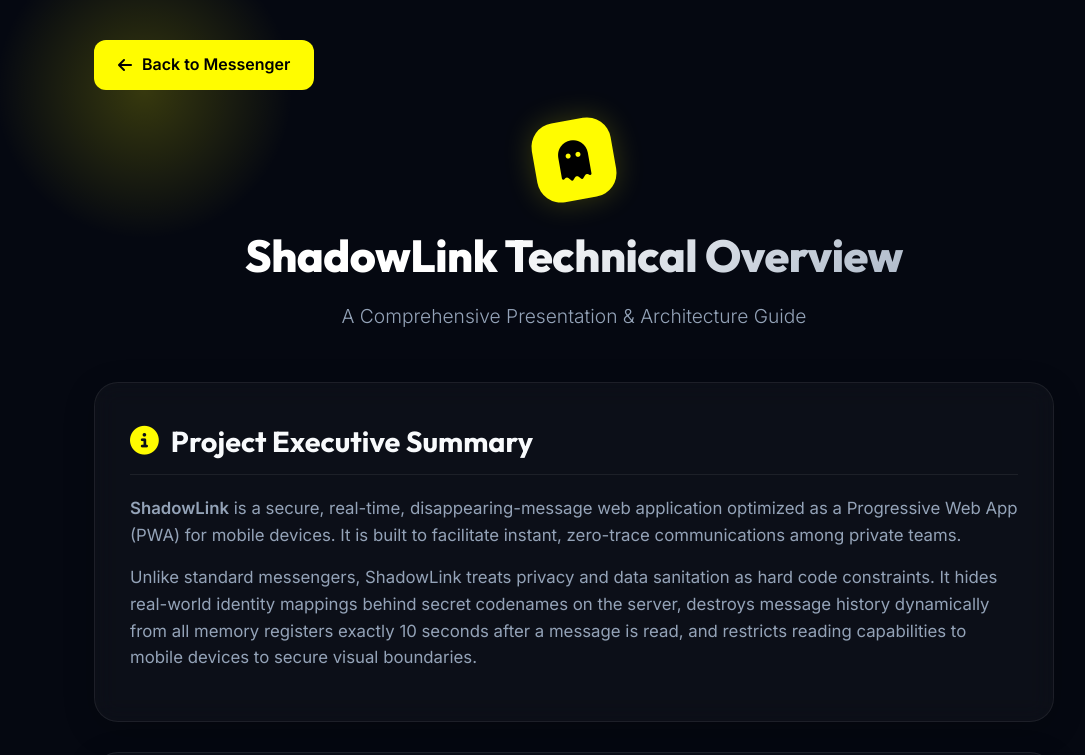
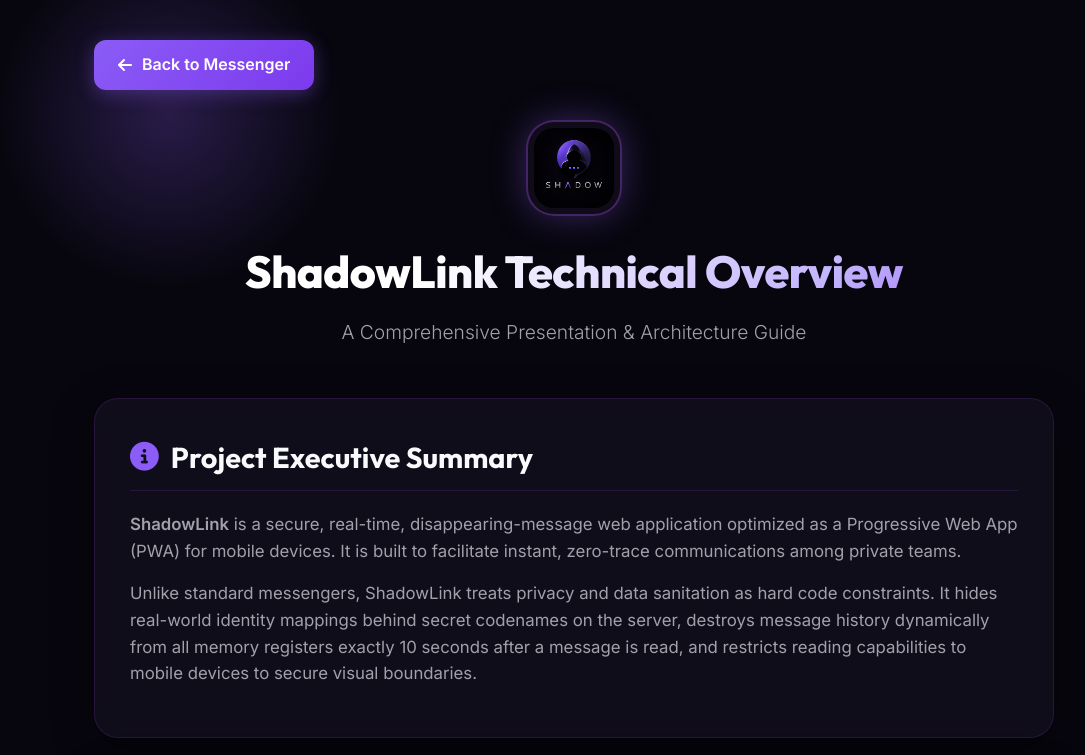
Before and after one commit to TiwariNavneet/shadowLink, a website: page public/about.html in a window 1280 px wide. Shown: the top 755 px of the page, without its empty margins (66-1151 px from the left). Drawn offline with Linux system fonts and the light colour scheme.

Commit message:
Update UI theme styling with purple gradient aesthetic and add custom app icon

```diff
--- a/public/about.html
+++ b/public/about.html
@@ -10,18 +10,21 @@
   <link href="https://fonts.googleapis.com/css2?family=Inter:wght@300;400;500;600&family=Outfit:wght@400;500;600;700;800&display=swap" rel="stylesheet">
   <!-- FontAwesome Icons -->
   <link rel="stylesheet" href="https://cdnjs.cloudflare.com/ajax/libs/font-awesome/6.4.0/css/all.min.css">
+  <link rel="icon" type="image/png" href="icon.png">
+  <link rel="apple-touch-icon" href="icon.png">
 
   <style>
     :root {
-      --bg-color: #050811;
-      --card-bg: rgba(255, 255, 255, 0.03);
-      --border-color: rgba(255, 255, 255, 0.07);
+      --bg-color: #07060e;
+      --card-bg: rgba(22, 17, 34, 0.65);
+      --border-color: rgba(168, 85, 247, 0.15);
       --text-primary: #f8fafc;
-      --text-secondary: #94a3b8;
-      --accent-color: #fffc00;
-      --accent-glow: rgba(255, 252, 0, 0.2);
+      --text-secondary: #a1a1aa;
+      --accent-color: #8b5cf6;
+      --accent-glow: rgba(139, 92, 246, 0.35);
+      --accent-purple: #a855f7;
       --accent-blue: #38bdf8;
-      --accent-green: #4ade80;
+      --accent-green: #34d399;
     }
 
     * {
@@ -49,9 +52,9 @@
       position: absolute;
       top: -100px;
       left: -100px;
-      width: 300px;
-      height: 300px;
-      background: radial-gradient(circle, var(--accent-glow) 0%, transparent 70%);
+      width: 350px;
+      height: 350px;
+      background: radial-gradient(circle, rgba(139, 92, 246, 0.25) 0%, transparent 70%);
       pointer-events: none;
       z-index: -1;
     }
@@ -62,7 +65,7 @@
       right: -100px;
       width: 400px;
       height: 400px;
-      background: radial-gradient(circle, rgba(56, 189, 248, 0.1) 0%, transparent 70%);
+      background: radial-gradient(circle, rgba(99, 102, 241, 0.15) 0%, transparent 70%);
       pointer-events: none;
       z-index: -1;
     }
@@ -76,15 +79,28 @@
       display: inline-flex;
       align-items: center;
       justify-content: center;
-      width: 80px;
-      height: 80px;
-      background-color: var(--accent-color);
-      color: #000;
-      font-size: 2.5rem;
-      border-radius: 24px;
+      width: 96px;
+      height: 96px;
+      background: rgba(18, 14, 28, 0.85);
+      border: 2px solid rgba(168, 85, 247, 0.35);
+      border-radius: 28px;
       margin-bottom: 20px;
-      box-shadow: 0 0 30px var(--accent-glow);
-      transform: rotate(-10deg);
+      box-shadow: 0 0 35px var(--accent-glow);
+      padding: 6px;
+      transition: all 0.3s cubic-bezier(0.4, 0, 0.2, 1);
+    }
+
+    .logo-container:hover {
+      transform: scale(1.05);
+      border-color: rgba(168, 85, 247, 0.7);
+      box-shadow: 0 0 45px rgba(139, 92, 246, 0.55);
+    }
+
+    .brand-logo-img {
+      width: 100%;
+      height: 100%;
+      object-fit: contain;
+      border-radius: 20px;
     }
 
     h1 {
@@ -93,7 +109,7 @@
       font-weight: 800;
       letter-spacing: -0.5px;
       margin-bottom: 10px;
-      background: linear-gradient(135deg, #fff 40%, var(--text-secondary) 100%);
+      background: linear-gradient(135deg, #ffffff 35%, #c4b5fd 75%, #8b5cf6 100%);
       -webkit-background-clip: text;
       -webkit-text-fill-color: transparent;
     }
@@ -110,8 +126,8 @@
       border-radius: 24px;
       padding: 35px;
       margin-bottom: 30px;
-      backdrop-filter: blur(12px);
-      box-shadow: 0 8px 32px 0 rgba(0, 0, 0, 0.2);
+      backdrop-filter: blur(16px);
+      box-shadow: 0 10px 40px 0 rgba(0, 0, 0, 0.4);
     }
 
     h2 {
@@ -145,17 +161,18 @@
     }
 
     .tech-card {
-      background: rgba(255, 255, 255, 0.015);
-      border: 1px solid rgba(255, 255, 255, 0.03);
+      background: rgba(255, 255, 255, 0.02);
+      border: 1px solid rgba(168, 85, 247, 0.1);
       border-radius: 16px;
       padding: 20px;
       transition: all 0.3s ease;
     }
 
     .tech-card:hover {
-      border-color: var(--border-color);
+      border-color: rgba(168, 85, 247, 0.35);
       transform: translateY(-2px);
-      background: rgba(255, 255, 255, 0.03);
+      background: rgba(139, 92, 246, 0.05);
+      box-shadow: 0 8px 25px rgba(0, 0, 0, 0.3);
     }
 
     .tech-card h3 {
@@ -183,7 +200,7 @@
     .concept-list li {
       margin-bottom: 25px;
       padding-left: 15px;
-      border-left: 3px solid var(--accent-blue);
+      border-left: 3px solid var(--accent-color);
     }
 
     .concept-list li h3 {
@@ -206,8 +223,8 @@
     }
 
     .step-number {
-      background: var(--accent-color);
-      color: #000;
+      background: linear-gradient(135deg, #8b5cf6, #6366f1);
+      color: #fff;
       font-family: 'Outfit', sans-serif;
       font-weight: 800;
       width: 32px;
@@ -217,6 +234,7 @@
       align-items: center;
       justify-content: center;
       flex-shrink: 0;
+      box-shadow: 0 0 12px var(--accent-glow);
     }
 
     .step-content h3 {
@@ -234,23 +252,25 @@
       display: inline-flex;
       align-items: center;
       gap: 10px;
-      background: var(--accent-color);
-      color: #000;
+      background: linear-gradient(135deg, #8b5cf6, #7c3aed);
+      color: #fff;
       padding: 12px 24px;
       border-radius: 12px;
       font-weight: 700;
       text-decoration: none;
       transition: all 0.3s ease;
       margin-bottom: 30px;
+      box-shadow: 0 4px 18px var(--accent-glow);
     }
 
     .nav-btn:hover {
-      box-shadow: 0 0 20px var(--accent-glow);
+      box-shadow: 0 0 25px rgba(139, 92, 246, 0.6);
       transform: translateY(-2px);
     }
 
     .color-blue { h3 i { color: var(--accent-blue); } }
     .color-green { h3 i { color: var(--accent-green); } }
+    .color-purple { h3 i { color: var(--accent-purple); } }
     .color-yellow { h3 i { color: var(--accent-color); } }
 
     @media (max-width: 768px) {
@@ -278,7 +298,7 @@
 
     <header>
       <div class="logo-container">
-        <i class="fa-solid fa-ghost"></i>
+        <img src="icon.png" alt="ShadowLink Logo" class="brand-logo-img">
       </div>
       <h1>ShadowLink Technical Overview</h1>
       <p class="subtitle">A Comprehensive Presentation & Architecture Guide</p>
--- a/public/app.js
+++ b/public/app.js
@@ -415,7 +415,7 @@ function renderMessages() {
       innerHTML = `
         <div class="message-bubble ${msg.type === 'sticker' ? 'sticker-bubble' : ''}">
           <div class="message-bubble-header">
-            <span><i class="fa-solid fa-ghost snap-icon"></i>${msg.type === 'sticker' ? 'Short Sticker' : 'Short Message'}</span>
+            <span><i class="fa-solid fa-user-secret snap-icon"></i>${msg.type === 'sticker' ? 'Short Sticker' : 'Short Message'}</span>
           </div>
           <div class="snap-status-text">
             ${getStatusIcon(msg.status)}
@@ -868,9 +868,9 @@ function showLocalNotification(msg) {
 
       const options = {
         body: "You received a new disappearing message",
-        icon: "https://img.icons8.com/color/192/000000/ghost.png",
+        icon: "/icon.png",
         tag: msg.id,
-        badge: "https://img.icons8.com/color/96/000000/ghost.png",
+        badge: "/icon.png",
         vibrate: [1000, 200, 1000, 200, 1000], // Heavy vibration pattern (1s vibration, 0.2s pause)
         requireInteraction: true, // Keep notification active to wake screen
         renotify: true, // Force sound/vibe on new messages
--- a/public/style.css
+++ b/public/style.css
@@ -1,18 +1,26 @@
 :root {
-  --bg-dark: #0a0e17;
-  --panel-bg: rgba(25, 32, 50, 0.65);
-  --border-color: rgba(255, 255, 255, 0.08);
-  --text-primary: #f3f4f6;
-  --text-secondary: #9ca3af;
+  --bg-dark: #07060e;
+  --bg-darker: #040308;
+  --panel-bg: rgba(18, 14, 28, 0.72);
+  --panel-bg-card: rgba(26, 20, 42, 0.65);
+  --border-color: rgba(168, 85, 247, 0.14);
+  --border-highlight: rgba(192, 132, 252, 0.35);
+  --text-primary: #f8fafc;
+  --text-secondary: #a1a1aa;
 
-  --accent-color: #fffc00; /* Snapchat Yellow */
-  --accent-glow: rgba(255, 252, 0, 0.25);
-  --accent-blue: #0abde3;
-  --accent-red: #ff7675;
-  --accent-green: #1dd1a1;
+  --accent-color: #8b5cf6; /* Electric Violet / Cyber Shadow */
+  --accent-glow: rgba(139, 92, 246, 0.35);
+  --accent-purple: #9333ea;
+  --accent-violet: #7c3aed;
+  --accent-indigo: #6366f1;
+  --accent-gradient: linear-gradient(135deg, #8b5cf6 0%, #7c3aed 50%, #6366f1 100%);
+  --accent-glow-strong: rgba(168, 85, 247, 0.6);
+  --accent-blue: #38bdf8;
+  --accent-red: #f43f5e;
+  --accent-green: #10b981;
 
   --glass-blur: blur(20px);
-  --shadow-lg: 0 10px 40px -10px rgba(0, 0, 0, 0.5);
+  --shadow-lg: 0 10px 40px -10px rgba(0, 0, 0, 0.6);
   --transition-smooth: all 0.3s cubic-bezier(0.4, 0, 0.2, 1);
 }
 
@@ -42,18 +50,18 @@ body {
   border-radius: 50%;
   filter: blur(150px);
   z-index: -1;
-  opacity: 0.15;
+  opacity: 0.18;
   pointer-events: none; /* Prevent blocking touch/scroll events */
 }
 
 .bg-glow-1 {
-  background: radial-gradient(circle, var(--accent-blue) 0%, transparent 70%);
+  background: radial-gradient(circle, rgba(139, 92, 246, 0.4) 0%, transparent 70%);
   top: -10%;
   left: -10%;
 }
 
 .bg-glow-2 {
-  background: radial-gradient(circle, var(--accent-color) 0%, transparent 70%);
+  background: radial-gradient(circle, rgba(99, 102, 241, 0.3) 0%, transparent 70%);
   bottom: -10%;
   right: -10%;
 }
@@ -118,11 +126,39 @@ body {
   margin-bottom: 35px;
 }
 
+.logo-wrapper {
+  width: 90px;
+  height: 90px;
+  margin: 0 auto 18px auto;
+  border-radius: 26px;
+  background: rgba(18, 14, 28, 0.85);
+  border: 2px solid rgba(168, 85, 247, 0.35);
+  box-shadow: 0 0 35px var(--accent-glow);
+  padding: 6px;
+  display: flex;
+  align-items: center;
+  justify-content: center;
+  transition: var(--transition-smooth);
+}
+
+.logo-wrapper:hover {
+  transform: scale(1.06);
+  border-color: rgba(168, 85, 247, 0.7);
+  box-shadow: 0 0 45px rgba(139, 92, 246, 0.55);
+}
+
+.brand-logo-img {
+  width: 100%;
+  height: 100%;
+  object-fit: contain;
+  border-radius: 20px;
+}
+
 .logo-icon {
   width: 70px;
   height: 70px;
-  background-color: var(--accent-color);
-  color: #000;
+  background: var(--accent-gradient);
+  color: #fff;
   border-radius: 20px;
   display: flex;
   justify-content: center;
@@ -144,7 +180,7 @@ body {
   font-weight: 800;
   margin-bottom: 8px;
   letter-spacing: -0.5px;
-  background: linear-gradient(135deg, #fff 30%, var(--text-secondary) 100%);
+  background: linear-gradient(135deg, #ffffff 35%, #c4b5fd 75%, #8b5cf6 100%);
   -webkit-background-clip: text;
   -webkit-text-fill-color: transparent;
 }
@@ -175,14 +211,14 @@ body {
 }
 
 .login-form .input-wrapper input:focus {
-  border-color: rgba(255, 252, 0, 0.5);
-  box-shadow: 0 0 15px var(--accent-glow);
+  border-color: rgba(168, 85, 247, 0.6);
+  box-shadow: 0 0 16px rgba(139, 92, 246, 0.3);
 }
 
 .login-submit-btn {
-  background: var(--accent-color);
+  background: var(--accent-gradient);
   border: none;
-  color: #000;
+  color: #fff;
   padding: 16px;
   border-radius: 16px;
   font-size: 1.05rem;
@@ -190,10 +226,11 @@ body {
   cursor: pointer;
   transition: var(--transition-smooth);
   width: 100%;
+  box-shadow: 0 4px 20px rgba(139, 92, 246, 0.35);
 }
 
 .login-submit-btn:hover {
-  box-shadow: 0 0 20px var(--accent-glow);
+  box-shadow: 0 0 25px rgba(139, 92, 246, 0.6);
   transform: translateY(-2px);
 }
 
@@ -343,8 +380,8 @@ body {
 }
 
 .contact-card.active {
-  background: rgba(255, 252, 0, 0.06);
-  border-color: rgba(255, 252, 0, 0.15);
+  background: rgba(139, 92, 246, 0.12);
+  border-color: rgba(168, 85, 247, 0.35);
 }
 
 .contact-card.active .contact-meta h4 {
@@ -385,18 +422,19 @@ body {
 
 .status-indicator.online {
   background-color: var(--accent-green);
-  box-shadow: 0 0 10px rgba(29, 209, 161, 0.5);
+  box-shadow: 0 0 10px rgba(16, 185, 129, 0.5);
 }
 
 /* Chat indicators */
 .unread-badge {
-  background-color: var(--accent-color);
-  color: #000;
+  background: linear-gradient(135deg, #8b5cf6, #ec4899);
+  color: #fff;
   font-size: 0.7rem;
   font-weight: 700;
-  padding: 2px 6px;
+  padding: 2px 7px;
   border-radius: 20px;
   margin-left: 8px;
+  box-shadow: 0 0 10px rgba(139, 92, 246, 0.5);
   animation: pulse 1.5s infinite;
 }
 
@@ -534,8 +572,8 @@ body {
 }
 
 .message-bubble-wrapper.received .message-bubble {
-  background-color: rgba(255, 252, 0, 0.08);
-  border: 1px solid rgba(255, 252, 0, 0.15);
+  background-color: rgba(139, 92, 246, 0.08);
+  border: 1px solid rgba(168, 85, 247, 0.2);
   border-bottom-left-radius: 4px;
 }
 
@@ -549,7 +587,7 @@ body {
 }
 
 .message-bubble-wrapper.received .message-bubble-header {
-  color: var(--accent-color);
+  color: #c4b5fd;
 }
 
 .snap-icon {
@@ -557,11 +595,11 @@ body {
 }
 
 .snap-action-btn {
-  background: var(--accent-color);
+  background: var(--accent-gradient);
   border: none;
-  color: #000;
+  color: #fff;
   font-weight: 600;
-  padding: 6px 12px;
+  padding: 6px 14px;
   border-radius: 8px;
   font-size: 0.8rem;
   cursor: pointer;
@@ -570,11 +608,12 @@ body {
   gap: 6px;
   margin-top: 6px;
   transition: var(--transition-smooth);
+  box-shadow: 0 2px 10px rgba(139, 92, 246, 0.35);
 }
 
 .snap-action-btn:hover {
   transform: scale(1.05);
-  box-shadow: 0 0 15px rgba(255, 252, 0, 0.4);
+  box-shadow: 0 0 16px rgba(139, 92, 246, 0.55);
 }
 
 .snap-action-btn:active {
@@ -643,9 +682,9 @@ body {
 }
 
 .input-wrapper input:focus {
-  border-color: rgba(255, 252, 0, 0.4);
+  border-color: rgba(168, 85, 247, 0.5);
   background: rgba(255, 255, 255, 0.05);
-  box-shadow: 0 0 15px rgba(255, 252, 0, 0.05);
+  box-shadow: 0 0 16px rgba(139, 92, 246, 0.25);
 }
 
 #char-counter {
@@ -657,23 +696,24 @@ body {
 }
 
 .send-btn {
-  background: var(--accent-color);
+  background: var(--accent-gradient);
   border: none;
   width: 50px;
   height: 50px;
   border-radius: 16px;
-  color: #000;
+  color: #fff;
   font-size: 1.1rem;
   cursor: pointer;
   display: flex;
   justify-content: center;
   align-items: center;
   transition: var(--transition-smooth);
+  box-shadow: 0 4px 15px rgba(139, 92, 246, 0.3);
 }
 
 .send-btn:hover:not(:disabled) {
   transform: scale(1.05);
-  box-shadow: 0 0 20px var(--accent-glow);
+  box-shadow: 0 0 22px rgba(139, 92, 246, 0.6);
 }
 
 .send-btn:disabled {
@@ -767,6 +807,7 @@ body {
   stroke-dasharray: 94; /* 2 * PI * r (15) */
   stroke-dashoffset: 0;
   transition: stroke-dashoffset 0.1s linear;
+  filter: drop-shadow(0 0 6px rgba(139, 92, 246, 0.7));
 }
 
 #countdown-number {
@@ -822,12 +863,12 @@ body {
 }
 
 ::-webkit-scrollbar-thumb {
-  background: rgba(255, 255, 255, 0.1);
+  background: rgba(168, 85, 247, 0.2);
   border-radius: 20px;
 }
 
 ::-webkit-scrollbar-thumb:hover {
-  background: rgba(255, 255, 255, 0.2);
+  background: rgba(168, 85, 247, 0.4);
 }
 
 /* Back button in Chat Header (Desktop) */
@@ -1008,8 +1049,8 @@ body {
 }
 
 #pin-input:focus {
-  border-color: rgba(255, 252, 0, 0.5);
-  box-shadow: 0 0 15px var(--accent-glow);
+  border-color: rgba(168, 85, 247, 0.6);
+  box-shadow: 0 0 20px rgba(139, 92, 246, 0.35);
 }
 
 .pin-error-msg {
@@ -1044,18 +1085,19 @@ body {
 
 .pin-submit-btn {
   flex: 1.5;
-  background: var(--accent-color);
+  background: var(--accent-gradient);
   border: none;
-  color: #000;
+  color: #fff;
   padding: 14px;
   border-radius: 14px;
   font-weight: 700;
   cursor: pointer;
   transition: var(--transition-smooth);
+  box-shadow: 0 4px 15px rgba(139, 92, 246, 0.3);
 }
 
 .pin-submit-btn:hover:not(:disabled) {
-  box-shadow: 0 0 20px var(--accent-glow);
+  box-shadow: 0 0 22px rgba(139, 92, 246, 0.6);
 }
 
 .pin-submit-btn:disabled {
```
Also changed, not shown: public/index.html (+5 -3 lines), public/sw.js (+5 -4 lines), public/icon.png (added), public/manifest.json.
